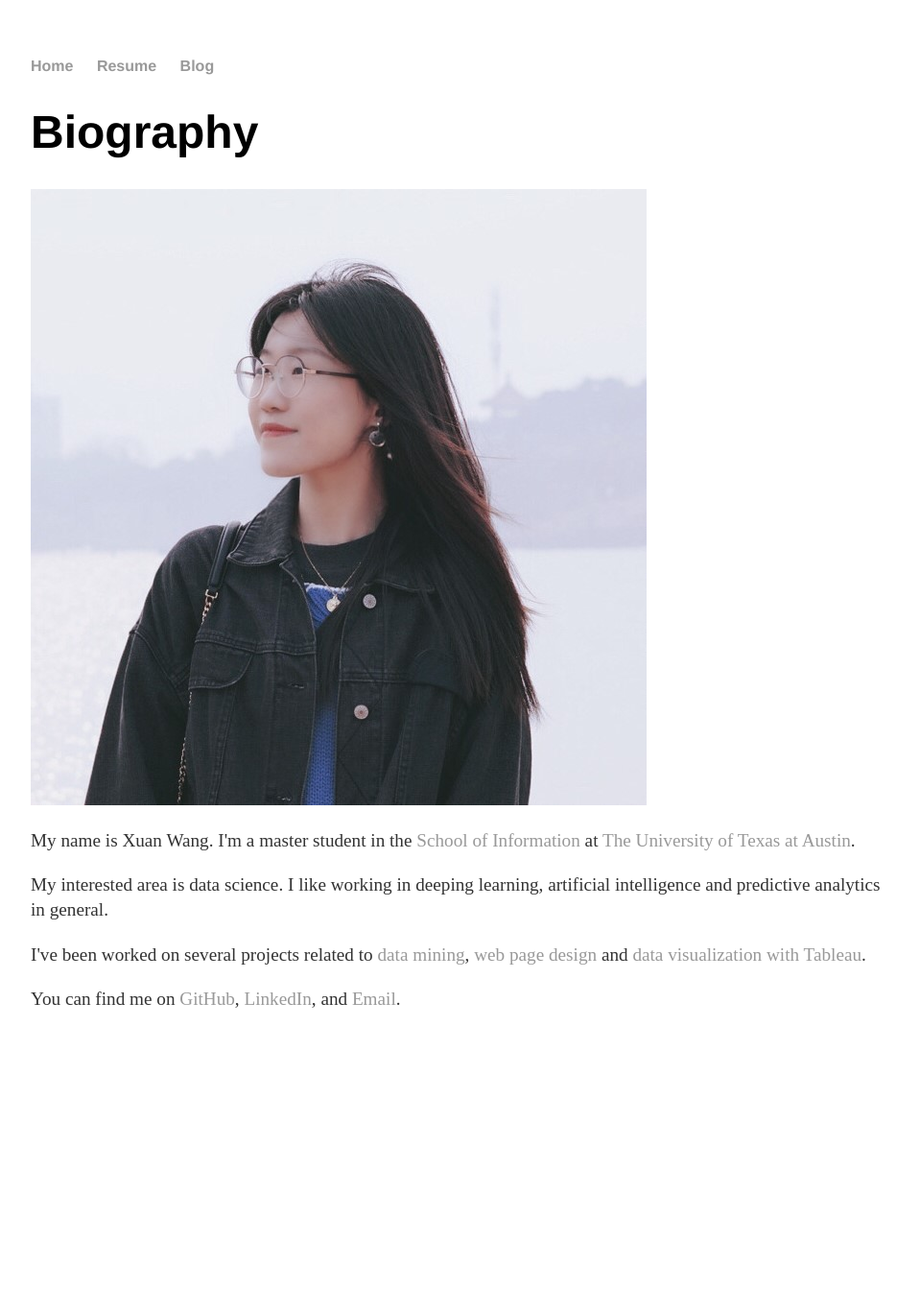
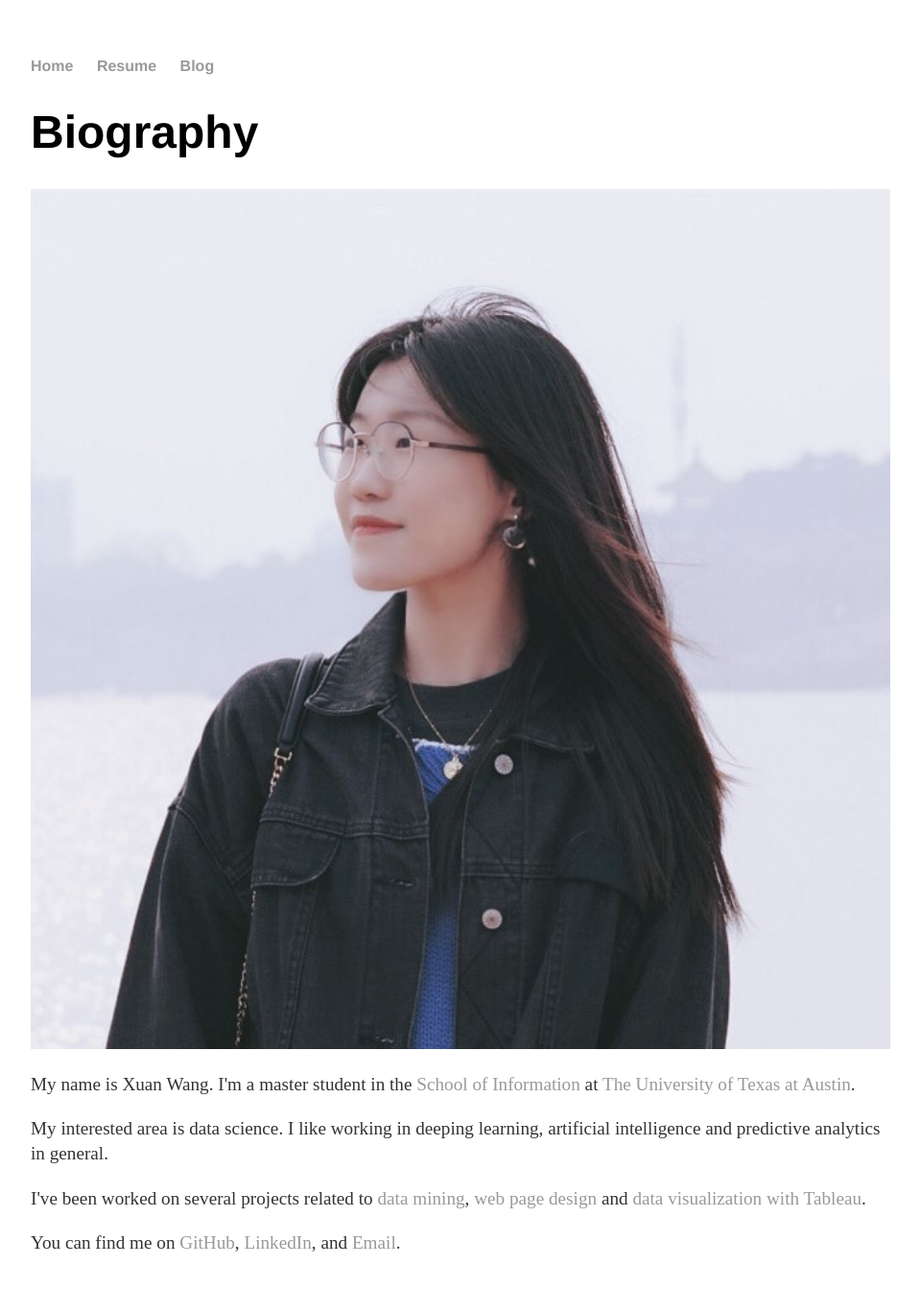
Before and after one commit to xxuanwang-zz/Portfolio, a Jekyll site: the page built from index.html, in a window 1280 px wide. Shown: the whole page at 96% size, without its empty margins (160-1119 px from the left). Built offline with Jekyll 4.4.1, drawn with Linux system fonts in a browser that asks for light colours; before the commit the page ends 1114 px from its top, so only the background shows below that.

Commit message:
Update index.html

```diff
--- a/index.html
+++ b/index.html
@@ -7,7 +7,7 @@ title: Xuan Wang
     <h1>Biography</h1>
   </header>
   <section id="about">
-    <img src="./img/me.jpg" max-width:100%/>
+    <img src="./img/me.jpg" width=100%/>
     <p>
       My name is Xuan Wang. I'm a master student in the <a href="https://www.ischool.utexas.edu/">School of Information</a> at <a href="https://www.utexas.edu/">The University of Texas at Austin</a>.
     </p>
```
